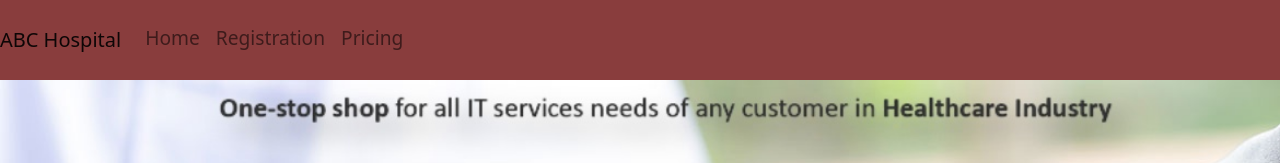
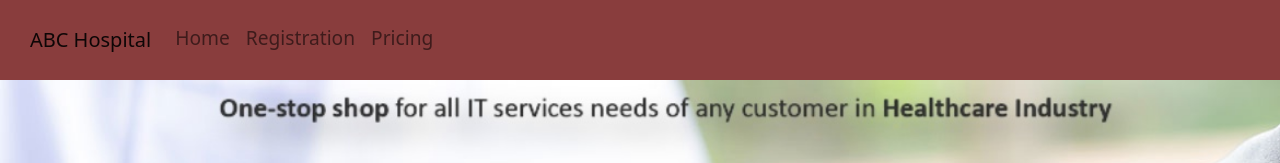
Before and after one commit to pritamcr7/pharmacy-project, a React (Create React App) app: page / in a window 1280 px wide. Shown: the top 163 px of the page. Built offline with nearby package versions, Linux system fonts and the light colour scheme.

Commit message:
More Spacing Added

```diff
--- a/src/components/home/Home.css
+++ b/src/components/home/Home.css
@@ -13,3 +13,7 @@
    .List{
        background-image: url("../../images/carousel-one.jpg");
    }
+
+   .hospitalname{
+       margin-left: 30px;
+   }
--- a/src/components/home/Home.js
+++ b/src/components/home/Home.js
@@ -10,7 +10,9 @@ const Home = () => {
   return (
     <div className="home-page">
       <Navbar className="navbar">
-        <Navbar.Brand>{"    "}ABC Hospital</Navbar.Brand>
+        <Navbar.Brand>
+          <span className="hospitalname">ABC Hospital</span>
+        </Navbar.Brand>
         <Nav className="me-auto mb-1">
           <Nav.Link href="">Home</Nav.Link>
           <Nav.Link href="registration">Registration</Nav.Link>
```
